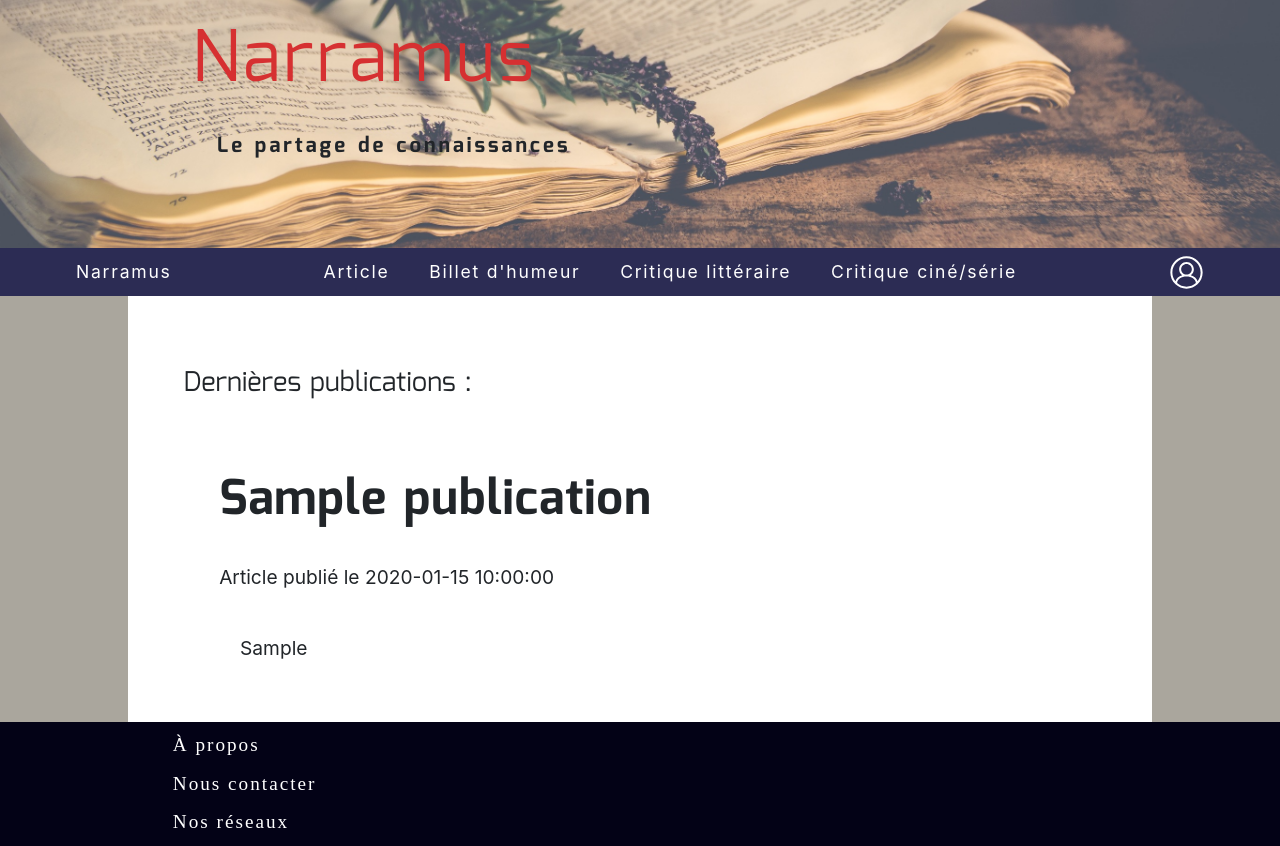
After one commit to Malplaquet/Narramus, a PHP site: template templates/publi.html.twig in a window 1280 px wide. The commit adds this page. Run offline with PHP 8.4, Linux system fonts and the light colour scheme; the template is opened without the code that fills it: most values are stand-ins (such as "Sample title", 1, 10 or a date in 2020); some libraries are stand-ins or nearby versions; some web fonts are replaced.

Commit message:
display publication from DB and select first 300 characters, still in test

```diff
--- a/public/css/narramus.css
+++ b/public/css/narramus.css
@@ -477,22 +477,15 @@ align-items: center;
   font-weight: bold;
 }
 
-.date_publi{
+/*.date_publi{
   text-indent: 0;
-  font-size: 12px;
-}
+}*/
 
 .titre_article{
   font-weight: bold;
   font-family: 'Mina', Arial, sans-serif;
   letter-spacing: 1px;
   font-size: 25px;
-  padding-left: 10px;
-}
-
-article p{
-  text-indent: 30px;
-  line-height: 25px;
 }
 
 .titre_oeuvre{
--- a/public/css/narramus_min_width-1200px.css
+++ b/public/css/narramus_min_width-1200px.css
@@ -411,15 +411,31 @@ div h1{
   font-size: 1.2em;
 }
 
-/*article Vian*/
-
+/* publications */
 .article{
   text-align: justify;
-  margin: 1.9em 8.1em 3.1em 6.2em;
+  margin: 2em 3em;
   padding: 0;
   font-size: 1.2em;
 }
+.titre_article{
+  font-weight: bold;
+  font-family: 'Mina', Arial, sans-serif;
+  letter-spacing: 1px;
+  font-size: 2.5em;
+  line-height: 1.9em;
+  padding-left: 2%;
+}
+.date_publi{
+  padding-left: 2%;
+  margin-bottom: 2em;
+}
+.corps_publi{
+  text-indent: 2em;
+  line-height: 1.9em;
+}
 
+/*article Vian*/
 .illustration_article_containeur{
   display: flex;
   justify-content: center;
@@ -447,24 +463,6 @@ div h1{
 .credit{
   text-decoration: underline;
   font-weight: bold;
-}
-
-.date_publi{
-  text-indent: 0;
-  font-size: 1em;
-}
-
-.titre_article{
-  font-weight: bold;
-  font-family: 'Mina', Arial, sans-serif;
-  letter-spacing: 1px;
-  font-size: 2.5em;
-  padding-left: 1.2em;
-}
-
-article p{
-  text-indent: 3.1em;
-  line-height: 1.9em;
 }
 
 .titre_oeuvre{
--- a/public/index.php
+++ b/public/index.php
@@ -15,7 +15,7 @@ $conn = DriverManager::getConnection($connectionParams, $config);
 $loader = new Twig_Loader_Filesystem(__DIR__.'/../templates');
 $twig = new Twig_Environment($loader);
 
-$req=$conn->executeQuery('SELECT * FROM publication');
+$req=$conn->executeQuery('SELECT * FROM publications');
 
 $req->rowCount();
 
--- a/public/js/narramus.js
+++ b/public/js/narramus.js
@@ -26,4 +26,4 @@ for (i = 0; i < acc.length; i++) {
         }
     });
 }
-CKEDITOR.replace( 'corps_publi' );
+CKEDITOR.replace('corps_publi');
--- a/templates/article.html.twig
+++ b/templates/article.html.twig
@@ -6,11 +6,6 @@
     <div class="sommaire">
       <div class="container">
         <div class="row">
-          <div class="">
-            {% autoescape false %}{{ publi['date_writing'] }} {% endautoescape %}
-            {% autoescape false %}{{ publi['title_publi'] }} {% endautoescape %}
-            {% autoescape false %} {{ publi['corps_publi'] }} {% endautoescape %}
-          </div>
           <div class="col-md-3">
             <a class="illustation display_illustration" href="/publications/articles/Traversee_enivrante.php"><img class="illustration_traversee" src="/img/90-000981.jpg" title="Extrait du tableau &laquo; Port de Dieppe &raquo; par Joseph Vernet (1714-1789) peint en 1765, huile sur toile, 2.63m*1.65m, Photo (C) RMN-Grand Palais / image RMN-GP, Côte Cliché : 90-000981, Numéro d'inventaire : 5OA13" alt="Extrait du tableau &laquo; Port de Dieppe &raquo; par Joseph Vernet (1714-1789) peint en 1765, huile sur toile, 2.63m*1.65m, Photo (C) RMN-Grand Palais / image RMN-GP"></a>
           </div>
--- a/templates/index.html.twig
+++ b/templates/index.html.twig
@@ -14,11 +14,6 @@
     <div class="sommaire">
       <div class="container">
         <div class="row">
-          <div class="">
-            {% autoescape false %}{{ publi['date_writing'] }} {% endautoescape %}
-            {% autoescape false %}{{ publi['title_publi'] }} {% endautoescape %}
-            {% autoescape false %} {{ publi['corps_publi'] }} {% endautoescape %}
-          </div>
           <div class="col-md-3">
             <a class="illustation display_illustration" href="/publications/articles/Traversee_enivrante.php"><img class="illustration_traversee" src="/img/90-000981.jpg" title="Extrait du tableau &laquo; Port de Dieppe &raquo; par Joseph Vernet (1714-1789) peint en 1765, huile sur toile, 2.63m*1.65m, Photo (C) RMN-Grand Palais / image RMN-GP, Côte Cliché : 90-000981, Numéro d'inventaire : 5OA13" alt="Extrait du tableau &laquo; Port de Dieppe &raquo; par Joseph Vernet (1714-1789) peint en 1765, huile sur toile, 2.63m*1.65m, Photo (C) RMN-Grand Palais / image RMN-GP"></a>
           </div>
--- /dev/null
+++ b/templates/publi.html.twig
@@ -0,0 +1,35 @@
+{% extends 'base.html.twig' %}
+{% block content %}
+<div class="corps">
+  <div class="bloc_texte">
+    <h2 class="titre_sommaire">Dernières publications :</h2>
+    <article class="article">
+      <div class="container">
+        <div class="row">
+          <div class="col-12">
+            {% for publication in publications %}
+            <div class="row">
+              <div class="col-12">
+                <p class="titre_article">{% autoescape false %} {{ publication.titre_publi }} {% endautoescape %}</p>
+              </div>
+            </div>
+            <div class="row">
+              <div class="col-12">
+                <p class="date_publi"> Article publié le {% autoescape false %} {{ publication.date_writing }} {% endautoescape %}</p>
+              </div>
+            </div>
+              <div class="row">
+              <div class="col-12">
+                <div class="corps_publi">
+                  {% autoescape false %} {{ publication.corps_publi }} {% endautoescape %}
+                </div>
+              </div>
+            </div>
+            {% endfor %}
+          </div>
+        </div>
+      </div>
+    </article>
+  </div>
+</div>
+{% endblock %}
```
Also changed, not shown: public/affiche-publi.php (deleted, +0 -20 lines), public/article.php (+0 -10 lines), public/publi.php (added, +36 -0 lines), public/vignette.php (added, +27 -0 lines), templates/vignette.html.twig (added, +30 -0 lines), templates/write.html.twig (+5 -4 lines).
